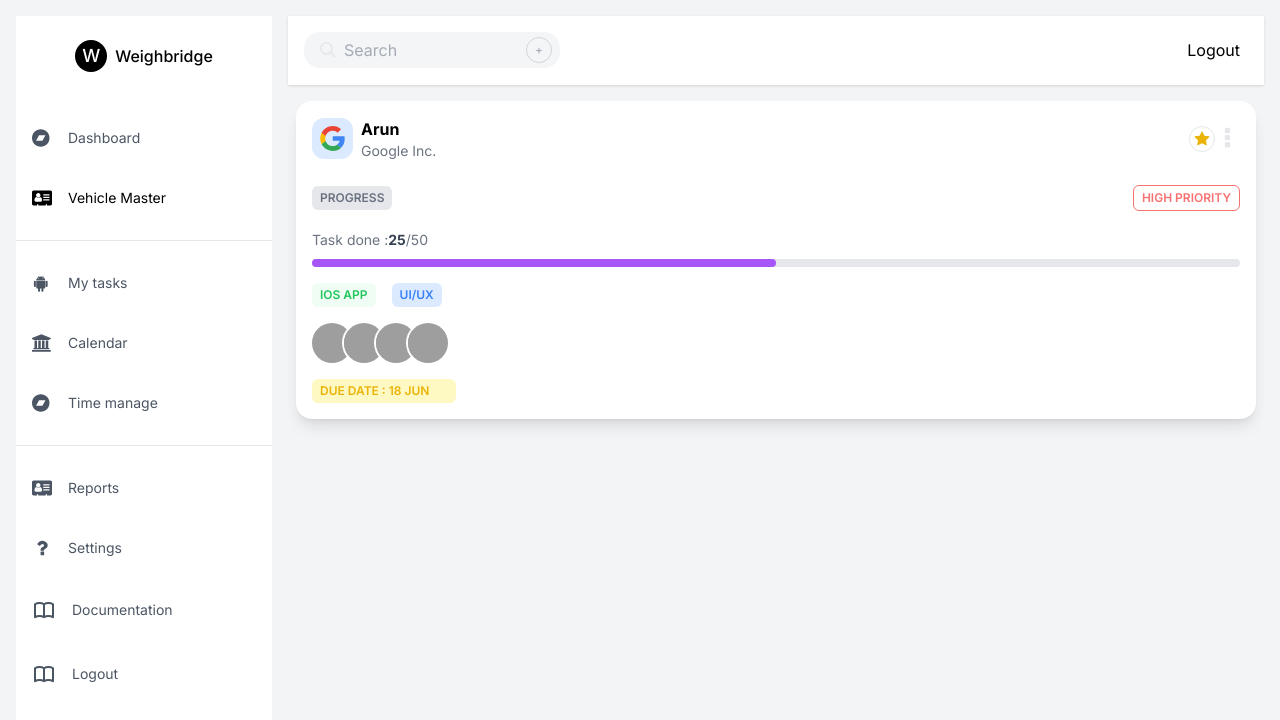
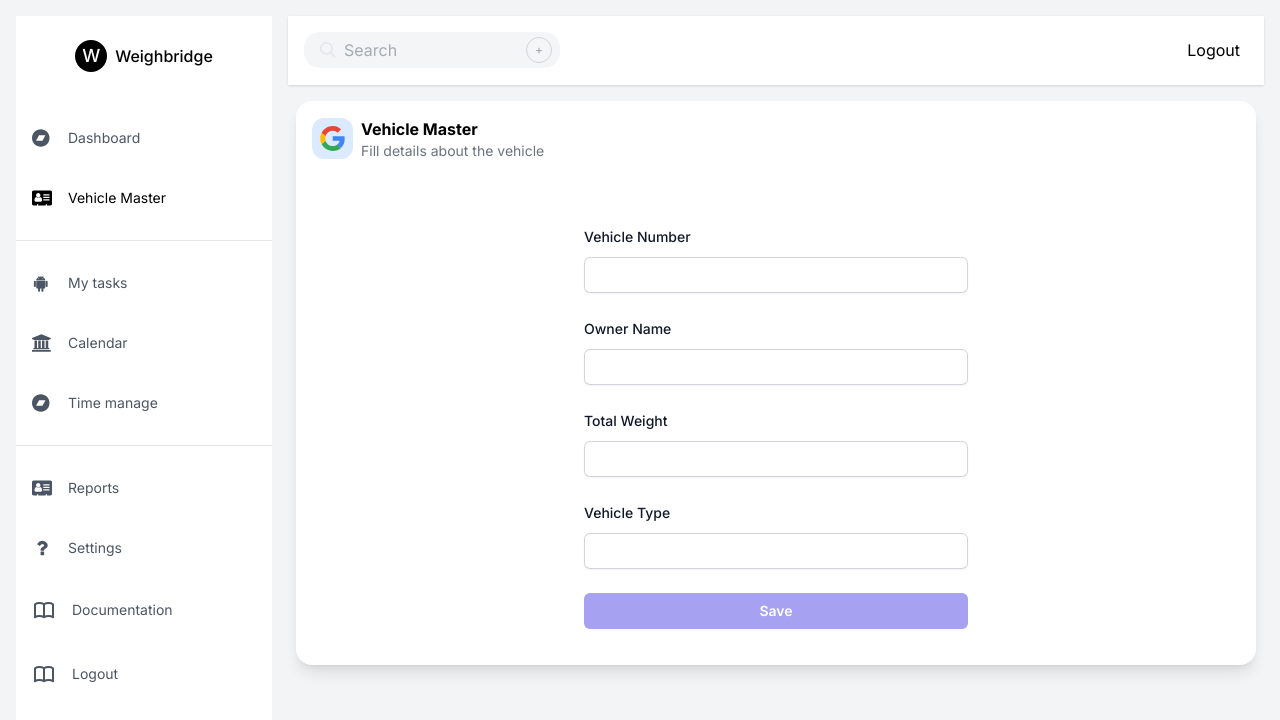
Before and after one commit to dhanyasreearun/weighbridge, a Next.js app: page /vehiclemaster in a window 1280 px wide. Shown: the top 720 px of the page. Built offline with nearby package versions, Linux system fonts and the light colour scheme; grey boxes are pictures that could not be loaded.

Commit message:
Update in vehicle master

```diff
--- a/src/app/components/content/content.tsx
+++ b/src/app/components/content/content.tsx
@@ -1,5 +1,9 @@
+import React, { ReactNode } from "react";
+
 interface ContentProps {
   title: string;
+  details: string;
+  children: ReactNode;
 }
 
 export function Content(props: ContentProps) {
@@ -38,99 +42,18 @@ export function Content(props: ContentProps) {
                 </span>
                 <div className="flex flex-col">
                   <span className="ml-2 font-bold text-black">
-                    {props.title ? props.title : " Google"}
+                    {props.title}
                   </span>
                   <span className="ml-2 text-sm text-gray-500">
-                    Google Inc.
+                    {props.details}
                   </span>
                 </div>
               </div>
-              <div className="flex items-center">
-                <button className="rounded-full border border-gray-200 p-1">
-                  <svg
-                    xmlns="http://www.w3.org/2000/svg"
-                    width="20"
-                    height="20"
-                    className="h-4 w-4 text-yellow-500"
-                    fill="currentColor"
-                    viewBox="0 0 1792 1792"
-                  >
-                    <path d="M1728 647q0 22-26 48l-363 354 86 500q1 7 1 20 0 21-10.5 35.5t-30.5 14.5q-19 0-40-12l-449-236-449 236q-22 12-40 12-21 0-31.5-14.5t-10.5-35.5q0-6 2-20l86-500-364-354q-25-27-25-48 0-37 56-46l502-73 225-455q19-41 49-41t49 41l225 455 502 73q56 9 56 46z" />
-                  </svg>
-                </button>
-                <button className="text-gray-200">
-                  <svg
-                    width="25"
-                    height="25"
-                    fill="currentColor"
-                    viewBox="0 0 1792 1792"
-                    xmlns="http://www.w3.org/2000/svg"
-                  >
-                    <path d="M1088 1248v192q0 40-28 68t-68 28h-192q-40 0-68-28t-28-68v-192q0-40 28-68t68-28h192q40 0 68 28t28 68zm0-512v192q0 40-28 68t-68 28h-192q-40 0-68-28t-28-68v-192q0-40 28-68t68-28h192q40 0 68 28t28 68zm0-512v192q0 40-28 68t-68 28h-192q-40 0-68-28t-28-68v-192q0-40 28-68t68-28h192q40 0 68 28t28 68z" />
-                  </svg>
-                </button>
-              </div>
             </div>
-            <div className="mb-4 flex items-center justify-between space-x-12">
-              <span className="flex items-center rounded-md bg-gray-200 px-2 py-1 text-xs font-semibold text-gray-500">
-                PROGRESS
-              </span>
-              <span className="flex items-center rounded-md border border-red-400 bg-white px-2 py-1 text-xs font-semibold  text-red-400">
-                HIGH PRIORITY
-              </span>
+            <div className="flex min-h-full flex-col justify-center px-6 pb-5 lg:px-8">
+              {props.children}
             </div>
-            <div className="m-auto block">
-              <div>
-                <span className="inline-block text-sm text-gray-500">
-                  Task done :<span className="font-bold text-gray-700">25</span>
-                  /50
-                </span>
-              </div>
-              <div className="mt-2 h-2 w-full rounded-full bg-gray-200">
-                <div className="h-full w-1/2 rounded-full bg-purple-500 text-center text-xs text-white" />
-              </div>
-            </div>
-            <div className="my-4 flex items-center justify-start space-x-4">
-              <span className="flex items-center rounded-md bg-green-50 px-2 py-1 text-xs font-semibold text-green-500">
-                IOS APP
-              </span>
-              <span className="flex items-center rounded-md bg-blue-100 px-2 py-1 text-xs font-semibold text-blue-500">
-                UI/UX
-              </span>
-            </div>
-            <div className="flex -space-x-2">
-              <a href="#">
-                <img
-                  className="inline-block h-10 w-10 rounded-full object-cover ring-2 ring-white"
-                  src="/images/5.jpg"
-                  alt="Guy"
-                />
-              </a>
-              <a href="#" className="">
-                <img
-                  className="inline-block h-10 w-10 rounded-full object-cover ring-2 ring-white"
-                  src="/images/6.jpg"
-                  alt="Max"
-                />
-              </a>
-              <a href="#" className="">
-                <img
-                  className="inline-block h-10 w-10 rounded-full object-cover ring-2 ring-white"
-                  src="/images/7.jpg"
-                  alt="Charles"
-                />
-              </a>
-              <a href="#" className="">
-                <img
-                  className="inline-block h-10 w-10 rounded-full object-cover ring-2 ring-white"
-                  src="/images/8.jpg"
-                  alt="Jade"
-                />
-              </a>
-            </div>
-            <span className="mt-4 flex w-36 items-center rounded-md bg-yellow-100 px-2 py-1 text-xs font-semibold text-yellow-500">
-              DUE DATE : 18 JUN
-            </span>
+            <div className="flex -space-x-2"></div>
           </div>
         </div>
       </div>
--- a/src/app/vehiclemaster/page.tsx
+++ b/src/app/vehiclemaster/page.tsx
@@ -1,15 +1,151 @@
 "use client";
+import React, { useEffect } from "react";
 import { Content } from "../components/content/content";
 import ProfileLayout from "../profile/page";
+import { toast } from "react-hot-toast";
 
 interface ChildrenProps {
   children: React.ReactNode;
 }
 
 export default function ProjectsPage() {
+  const [vehiclemaster, setVehicleMaster] = React.useState({
+    vehiclenumber: "",
+    vehicleowner: "",
+    vehicleweight: "",
+    vehicletype: "",
+  });
+
+  const [buttonDisabled, setButtonDisabled] = React.useState(false);
+
+  const [loading, setLoading] = React.useState(false);
+
+  const saveVehicleMaster = async () => {
+    try {
+      setLoading(true);
+    } catch (error: any) {
+      console.log("Sign up failed", error.message);
+
+      toast.error(error.message);
+    } finally {
+      setLoading(false);
+    }
+  };
+
+  useEffect(() => {
+    if (
+      vehiclemaster.vehiclenumber.length > 0 &&
+      vehiclemaster.vehicleowner.length > 0 &&
+      vehiclemaster.vehicleweight.length > 0 &&
+      vehiclemaster.vehicletype.length > 0
+    ) {
+      setButtonDisabled(false);
+    } else {
+      setButtonDisabled(true);
+    }
+  }, [vehiclemaster]);
+
   return (
     <ProfileLayout>
-      <Content title="Arun"></Content>
+      <Content title="Vehicle Master" details="Fill details about the vehicle">
+        <div>
+          <div className="mt-10 sm:mx-auto sm:w-full sm:max-w-sm">
+            <form className="space-y-6" action="#" method="POST">
+              <div>
+                <label className="block text-sm font-medium leading-6 text-gray-900">
+                  Vehicle Number
+                </label>
+                <div className="mt-2">
+                  <input
+                    id="vehiclenumber"
+                    name="vehiclenumber"
+                    type="text"
+                    onChange={(e) =>
+                      setVehicleMaster({
+                        ...vehiclemaster,
+                        vehiclenumber: e.target.value,
+                      })
+                    }
+                    required
+                    className="block w-full rounded-md border-0 p-1.5 text-gray-900 shadow-sm ring-1 ring-inset ring-gray-300 placeholder:text-gray-400 focus:ring-2 focus:ring-inset focus:ring-indigo-600 sm:text-sm sm:leading-6"
+                  />
+                </div>
+              </div>
+              <div>
+                <label className="block text-sm font-medium leading-6 text-gray-900">
+                  Owner Name
+                </label>
+                <div className="mt-2">
+                  <input
+                    id="owner"
+                    name="owner"
+                    type="text"
+                    onChange={(e) =>
+                      setVehicleMaster({
+                        ...vehiclemaster,
+                        vehicleowner: e.target.value,
+                      })
+                    }
+                    required
+                    className="block w-full rounded-md border-0 p-1.5 text-gray-900 shadow-sm ring-1 ring-inset ring-gray-300 placeholder:text-gray-400 focus:ring-2 focus:ring-inset focus:ring-indigo-600 sm:text-sm sm:leading-6"
+                  />
+                </div>
+              </div>
+              <div>
+                <label className="block text-sm font-medium leading-6 text-gray-900">
+                  Total Weight
+                </label>
+                <div className="mt-2">
+                  <input
+                    id="vehicleweight"
+                    name="vehicleweight"
+                    type="text"
+                    onChange={(e) =>
+                      setVehicleMaster({
+                        ...vehiclemaster,
+                        vehicleweight: e.target.value,
+                      })
+                    }
+                    required
+                    className="block w-full rounded-md border-0 p-1.5 text-gray-900 shadow-sm ring-1 ring-inset ring-gray-300 placeholder:text-gray-400 focus:ring-2 focus:ring-inset focus:ring-indigo-600 sm:text-sm sm:leading-6"
+                  />
+                </div>
+              </div>
+              <div>
+                <label className="block text-sm font-medium leading-6 text-gray-900">
+                  Vehicle Type
+                </label>
+                <div className="mt-2">
+                  <input
+                    id="vehicletype"
+                    name="vehicletype"
+                    type="text"
+                    onChange={(e) =>
+                      setVehicleMaster({
+                        ...vehiclemaster,
+                        vehicletype: e.target.value,
+                      })
+                    }
+                    required
+                    className="block w-full rounded-md border-0 p-1.5 text-gray-900 shadow-sm ring-1 ring-inset ring-gray-300 placeholder:text-gray-400 focus:ring-2 focus:ring-inset focus:ring-indigo-600 sm:text-sm sm:leading-6"
+                  />
+                </div>
+              </div>
+              <div>
+                <button
+                  onClick={saveVehicleMaster}
+                  className={`flex w-full justify-center rounded-md bg-indigo-600 px-3 py-1.5 text-sm font-semibold leading-6 text-white shadow-sm hover:bg-indigo-500 focus-visible:outline focus-visible:outline-2 focus-visible:outline-offset-2 focus-visible:outline-indigo-600 ${
+                    buttonDisabled ? "disabled:opacity-50" : ""
+                  }`}
+                  disabled={buttonDisabled}
+                >
+                  Save
+                </button>
+              </div>
+            </form>
+          </div>
+        </div>
+      </Content>
     </ProfileLayout>
   );
 }
```
